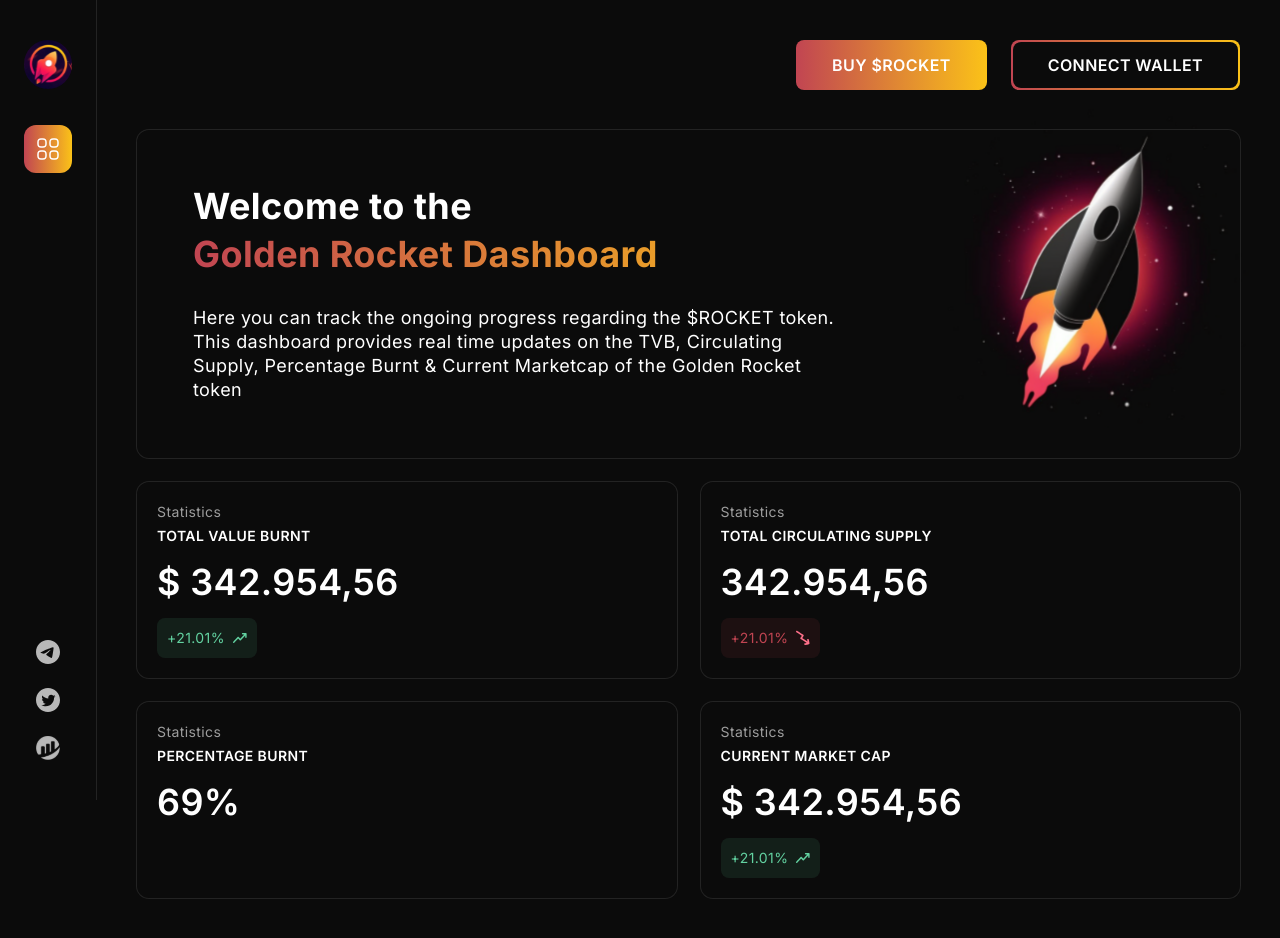
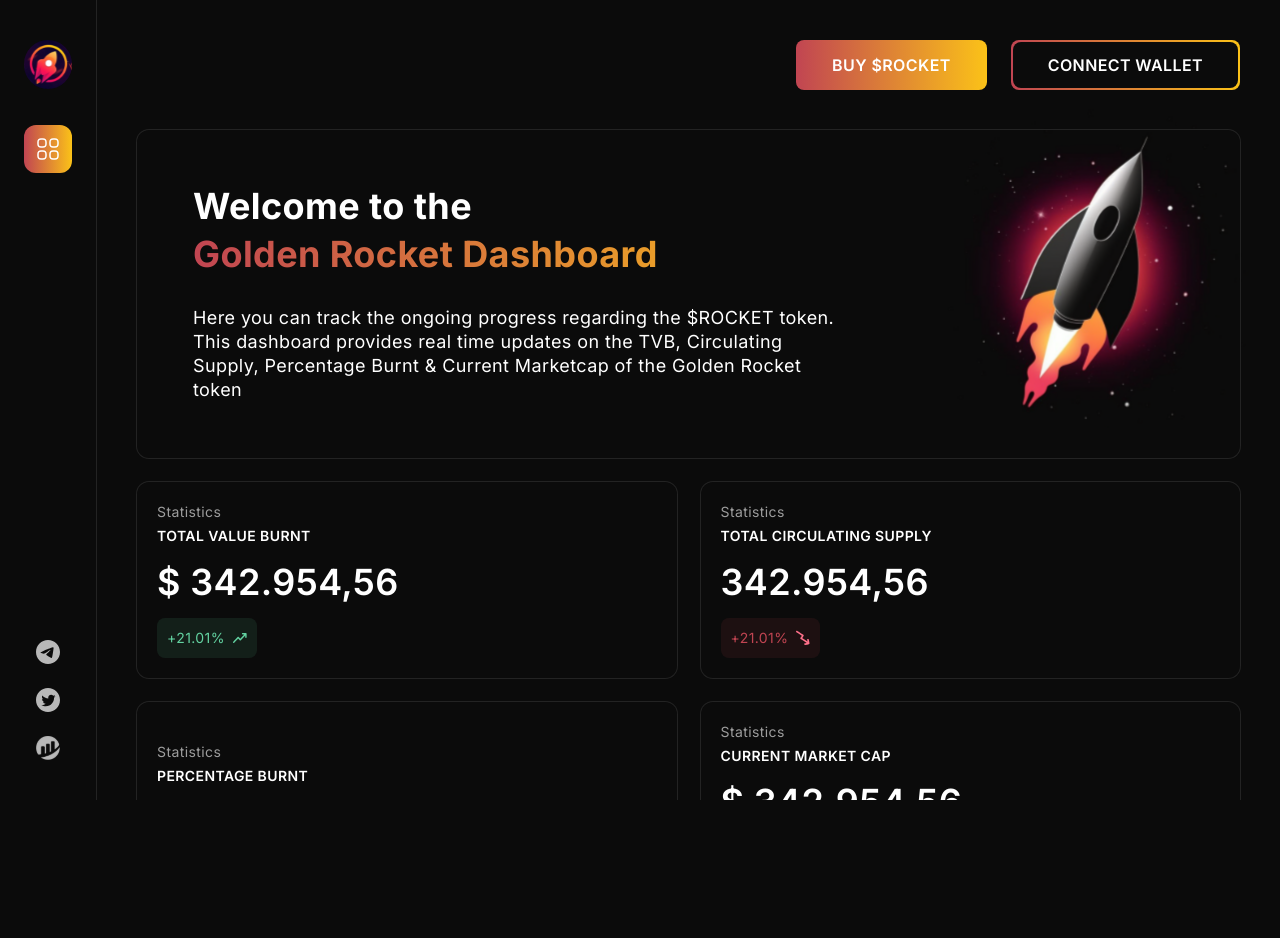
Before and after one commit to sohanemon/golden-rocket-dashboard, a Next.js app: page / in a window 1280 px wide. After the commit the page ends 800 px from the top, so only its background shows below. Built offline with nearby package versions, Linux system fonts and the light colour scheme.

Commit message:
feat: scrollbar

```diff
--- a/app/globals.css
+++ b/app/globals.css
@@ -1,6 +1,25 @@
 @tailwind base;
 @tailwind components;
 @tailwind utilities;
+
+::-webkit-scrollbar {
+  width: 2px;
+  height: 5px;
+}
+
+::-webkit-scrollbar-track {
+  box-shadow: inset 0 0 5px grey;
+  border-radius: 10px;
+}
+
+::-webkit-scrollbar-thumb {
+  border-radius: 10px;
+  @apply bg-gradient-to-b from-theme-pink to-theme-yellow;
+}
+
+::-webkit-scrollbar-thumb:hover {
+  @apply bg-theme-pink/70;
+}
 
 @layer base {
   body {
--- a/app/page.tsx
+++ b/app/page.tsx
@@ -4,7 +4,7 @@ import Statistics from './statistics';
 
 export default function Home() {
   return (
-    <main className='p-10 grow'>
+    <main className='h-screen p-10 overflow-y-scroll grow'>
       <Actions />
       <Hero />
       <Statistics />
--- a/app/statistics.tsx
+++ b/app/statistics.tsx
@@ -4,7 +4,11 @@ export default function Statistics() {
   return (
     <section className='grid grid-cols-2 gap-6 mt-6'>
       {data.map((_) => (
-        <div className='p-5 ring-1 ring-theme-border rounded-xl' key={_.title}>
+        <div
+          className='flex items-center p-5 ring-1 ring-theme-border rounded-xl'
+          key={_.title}
+        >
+          <div>
             <p className='text-sm text-white/60'>Statistics</p>
             <p className='my-1 text-sm font-semibold'>{_.title}</p>
             <p className='my-4 text-4xl font-semibold'>{_.amount}</p>
@@ -25,6 +29,7 @@ export default function Statistics() {
                 />
               </button>
             )}
+          </div>
         </div>
       ))}
     </section>
```
Lines whose indentation alone changed are shown as unchanged.
